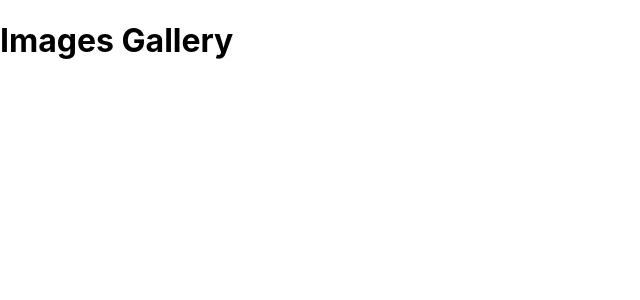
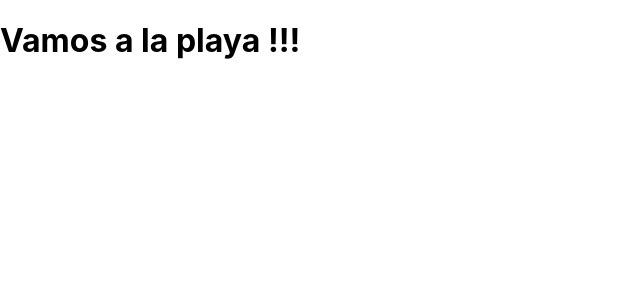
Before and after one commit to kowadelko/REACT_PYTHON, a React (Create React App) app in the folder my-new-app/: page / in a window 1280 px wide. Shown: the top 300 px of the page, without its empty margins (0-640 px from the left). Built offline with nearby package versions, Linux system fonts and the light colour scheme.

Commit message:
title changed

```diff
--- a/my-new-app/src/App.js
+++ b/my-new-app/src/App.js
@@ -1,7 +1,7 @@
 function App() {
   return (
     <div>
-      <h1>Images Gallery</h1>
+      <h1>Vamos a la playa !!!</h1>
     </div>
   );
 }
```
